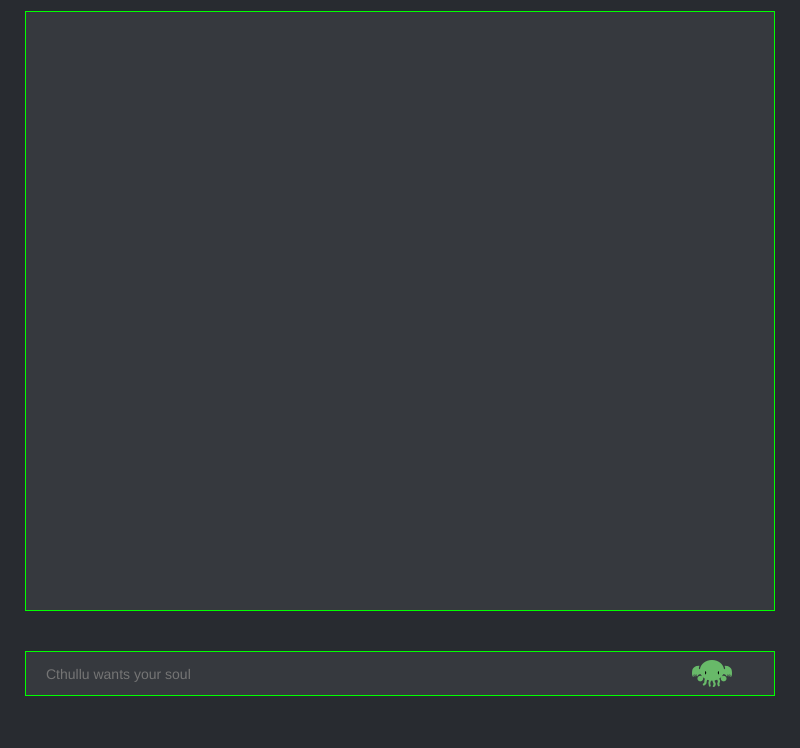
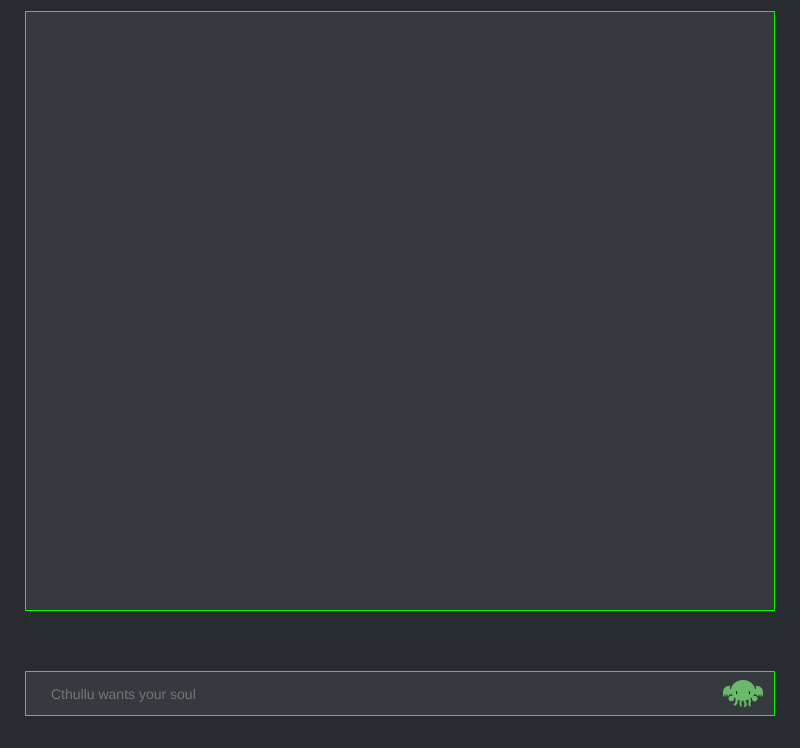
Before and after one commit to UC-Facyt/Proyecto-Redes-I, an Electron app: page View/index.html in a window 800 px wide. Shown: the part 52-800 px from the top of the page. Drawn offline with nearby package versions, Linux system fonts and the light colour scheme.

Commit message:
Fixed Andres

```diff
--- a/View/css/styles.css
+++ b/View/css/styles.css
@@ -33,7 +33,12 @@
     height: 43px;
     outline: none;
 }
+
 #enviomod:active {
+    background: #282B30;
+}
+
+#enviomod:hover {
     background: #282B30;
 }
 
--- a/View/index.html
+++ b/View/index.html
@@ -18,21 +18,29 @@
         </div>
 
         <div class="row">
-            <form>
-                <div id="envio" class="col-xs-12">
-                    <div class="row" style="col-xs-12">
-                        <textarea type="text" class="col-xs-10"
-                        style="overflow: hidden; height:20px;resize: none;
-                        outline: none; background:#36393E; border: 0px;margin-top:10px;margin-left:20px"
+            <form action="javascript:void(0);">>
+                <div id="envio">
+
+                        <textarea type="text" class="col-xs-10 col-sm-11"
+                        style="
+                            overflow: hidden;
+                            height:20px;
+                            resize: none;
+                            outline: none; background: rgba(0,0,0,0);
+                            border: 0px;
+                            margin-top:10px;
+                            padding-left:25px"
+
                         placeholder="Cthullu wants your soul"></textarea>
+
                     <!-- Css aparte please -->
                         <button
-                            class="col-xs-1"
+                            class="col-xs-2 col-sm-1"
                             id="enviomod"
                             style="padding: 0px;">
                             <img src="images/mini.png" id="cthulito"></img>
                         </button>
-                    </div>
+
                 </div>
             </form>
         </div>
--- a/main.js
+++ b/main.js
@@ -37,9 +37,11 @@
 
 app.on('ready', createWindow)
 
+/*
 app.on('browser-window-created', function(e, window) {
   window.setMenu(null);
 });
+*/
 
 // Quit when all windows are closed.
 app.on('window-all-closed', function () {
```
